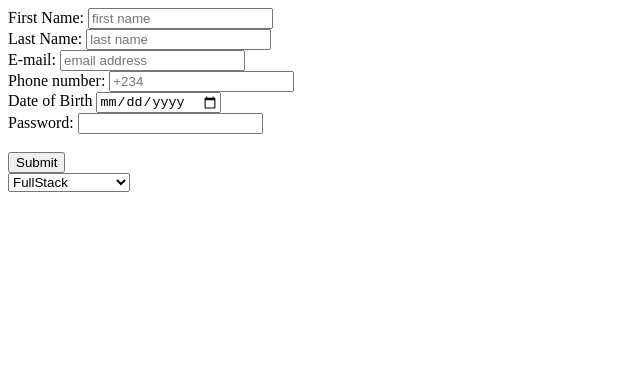
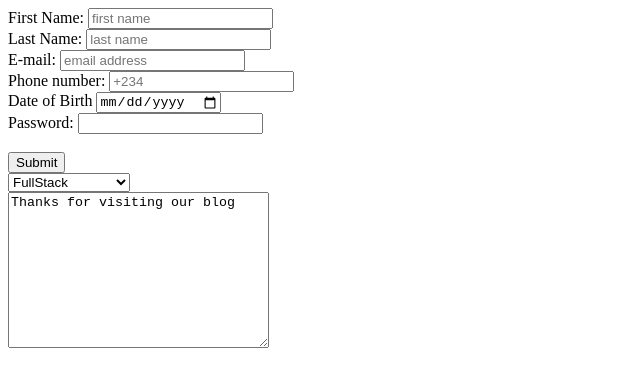
Before and after one commit to ThatITBabe/forms, a plain HTML site: page index.html in a window 1280 px wide. Shown: the whole page, without its empty margins (0-640 px from the left). Drawn offline with Linux system fonts and the light colour scheme.

Commit message:
text area added

```diff
--- a/index.html
+++ b/index.html
@@ -33,6 +33,9 @@
             <option value="Data Science">Data Science</option>
             <option value="Digital Marketing">Digital Marketing</option>
         </select>
+
+        <br>
+        <textarea name="message" id="" cols="30" rows="10" placeholder="kindly drop your comment">Thanks for visiting our blog</textarea>
     </form>
 </body>
 </html>
```
